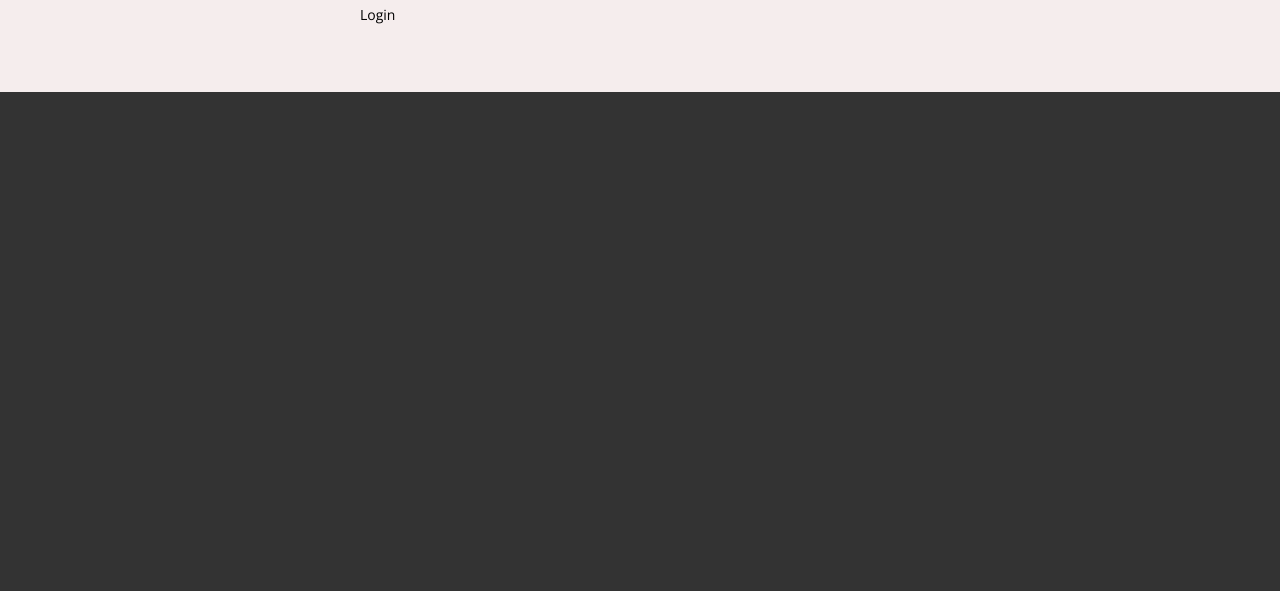
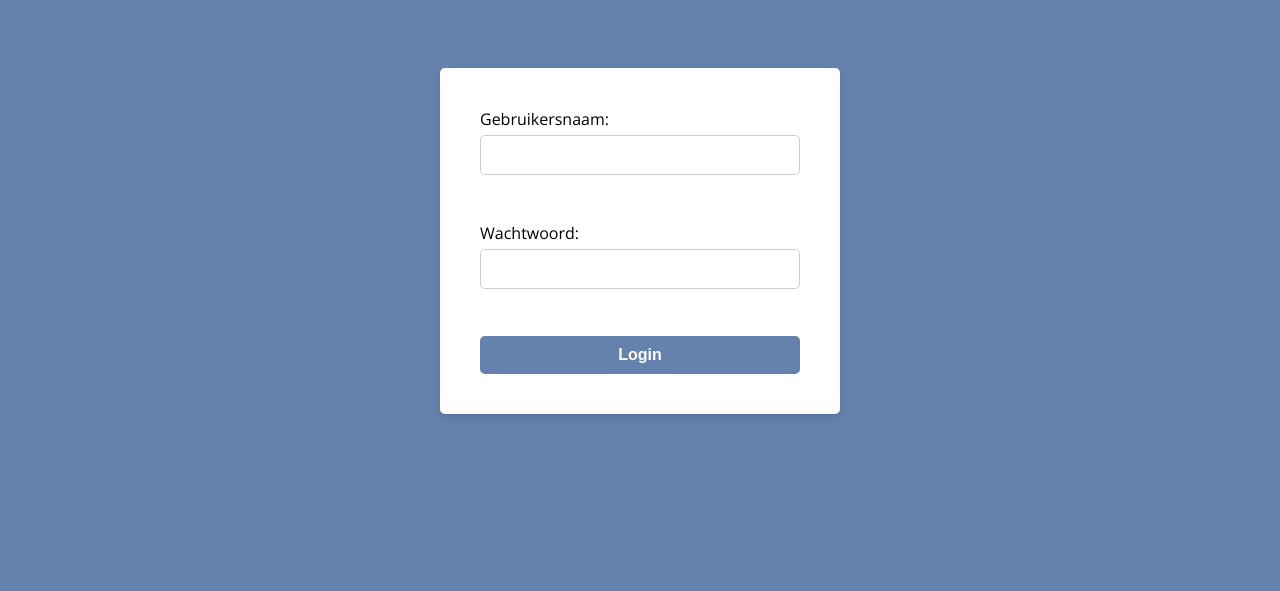
Before and after one commit to julnark/bo, a plain HTML site: page login.html in a window 1280 px wide. Shown: the part 209-800 px from the top of the page. Drawn offline with nearby package versions, Linux system fonts and the light colour scheme.

Commit message:
LoginPagina

```diff
--- a/css/style.css
+++ b/css/style.css
@@ -95,13 +95,64 @@ button {
     font-weight: bold;
     cursor: pointer;
     transition: background-color 0.3s ease;
-    border-color: #6482AD ;
+    border-color: #6482AD;
 }
 
 button:hover {
-    background-color: #B39393; /* Donkerdere tint bij hover */
+    background-color: #B39393;
+    /* Donkerdere tint bij hover */
 }
 
+/*Login Pagina Styling*/
+main {
+    display: flex;
+    justify-content: center;
+    align-items: center;
+    height: 100vh;
+    padding-top: 10rem;
+    background-color: #6482AD;
+}
+
+form {
+    background-color: #fff;
+    padding: 4rem;
+    border-radius: 0.5rem;
+    box-shadow: 0 0.5rem 1rem rgba(0, 0, 0, 0.1);
+    width: 100%;
+    max-width: 40rem;
+}
+
+form label {
+    display: block;
+    margin-bottom: 0.5rem;
+    font-size: 1.6rem;
+}
+
+form input {
+    width: 100%;
+    padding: 1rem;
+    margin-bottom: 2rem;
+    border: 0.1rem solid #ccc;
+    border-radius: 0.5rem;
+    font-size: 1.6rem;
+}
+
+form button {
+    width: 100%;
+    padding: 1rem;
+    background-color: #6482AD;
+    color: white;
+    font-size: 1.6rem;
+    font-weight: bold;
+    border: none;
+    border-radius: 0.5rem;
+    cursor: pointer;
+    transition: background-color 0.3s ease;
+}
+
+form button:hover {
+    background-color: #3e506b;
+}
 
 /* General Footer Styling */
 .PageFooter {
--- a/login.html
+++ b/login.html
@@ -19,10 +19,22 @@
         <ul class="List">
             <li class="ListItem"><a href="#Overons">Over Ons</a></li>
             <li class="ListItem"><a href="agenda.html">Agenda</a></li>
-            <li class="ListItem"> <a href="#Contact">Contact</a></li>
+            <li class="ListItem"><a href="#Contact">Contact</a></li>
             <li class="ListItem"><a href="login.html">Login</a></li>
         </ul>
     </header>
+
+    <main>
+        <form action="dashboard.html" method="POST">
+            <label for="username">Gebruikersnaam:</label>
+            <input type="text" id="username" name="username" required>
+            <br><br>
+            <label for="password">Wachtwoord:</label>
+            <input type="password" id="password" name="password" required>
+            <br><br>
+            <button type="submit">Login</button>
+        </form>
+    </main>
 
     <footer class="PageFooter" id="Contact">
         <div class="footer-section about">
@@ -56,7 +68,6 @@
             <a href="#"><i class="fa-brands fa-tiktok"></i></a>
         </div>
     </footer>
-
 </body>
 
 </html>
```
